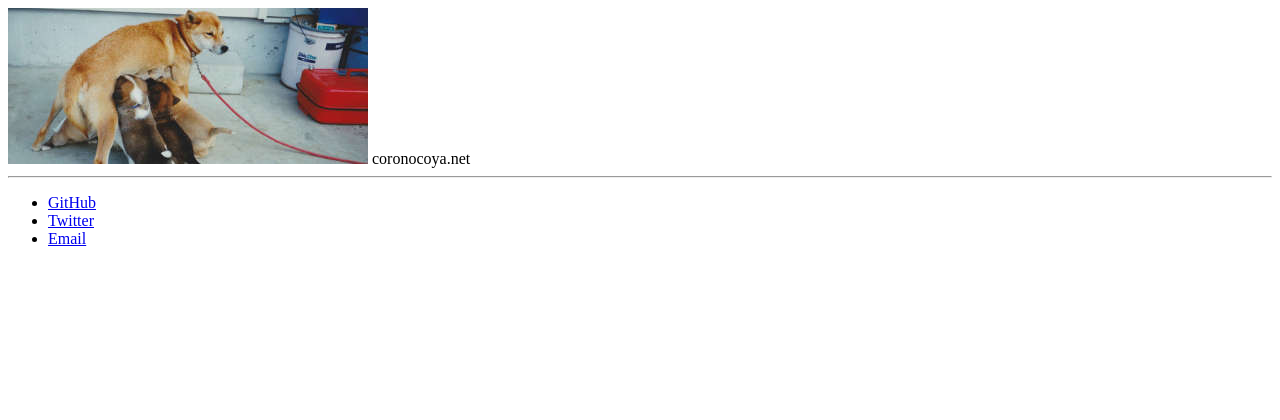
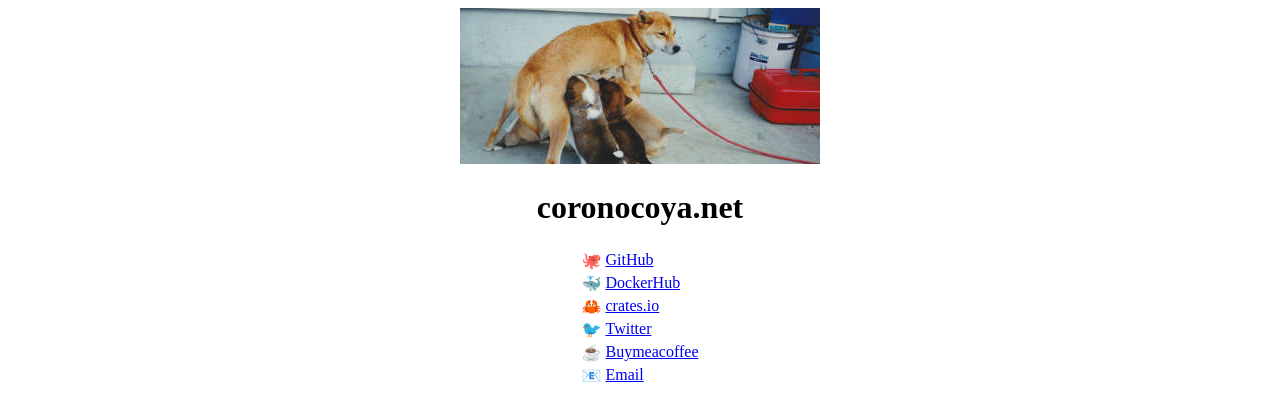
Before and after one commit to nshou/nshou.github.io, a plain HTML site: page index.html in a window 1280 px wide. Drawn offline with Linux system fonts and the light colour scheme.

Commit message:
renew layout

```diff
--- a/index.html
+++ b/index.html
@@ -5,13 +5,17 @@
 <title>coronocoya.net</title>
 </head>
 <body>
+<center>
 <img src="coro.jpg" alt="coronocoya.net">
-coronocoya.net
-<hr>
-<ul>
-<li><a href="https://github.com/nshou">GitHub</a></li>
-<li><a href="https://twitter.com/nshou">Twitter</a></li>
-<li><a href="mailto:nshou@coronocoya.net">Email</a></li>
-</ul>
+<h1>coronocoya.net</h1>
+<table style="border: none;">
+<tr><td>🐙</td><td><a href="https://github.com/nshou">GitHub</a></td></tr>
+<tr><td>🐳</td><td><a href="https://hub.docker.com/u/nshou">DockerHub</a></td></tr>
+<tr><td>🦀</td><td><a href="https://crates.io/users/nshou">crates.io</a></td></tr>
+<tr><td>🐦</td><td><a href="https://twitter.com/nshou">Twitter</a></td></tr>
+<tr><td>☕</td><td><a href="https://buymeacoffee.com/nshou">Buymeacoffee</a></td></tr>
+<tr><td>📧</td><td><a href="mailto:nshou@coronocoya.net">Email</a></td></tr>
+</table>
+</center>
 </body>
 </html>
```
